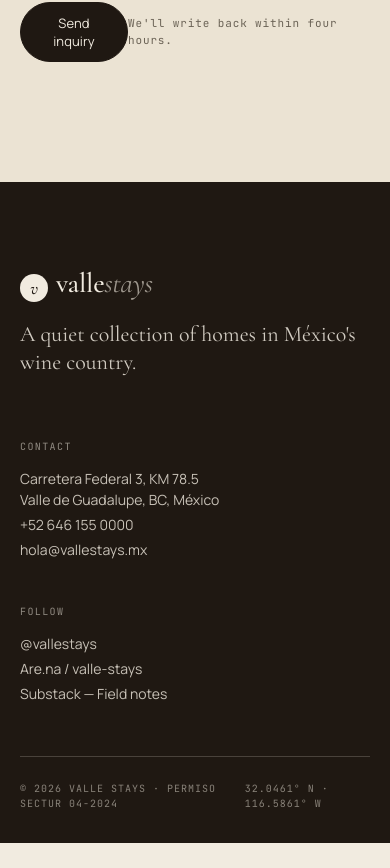
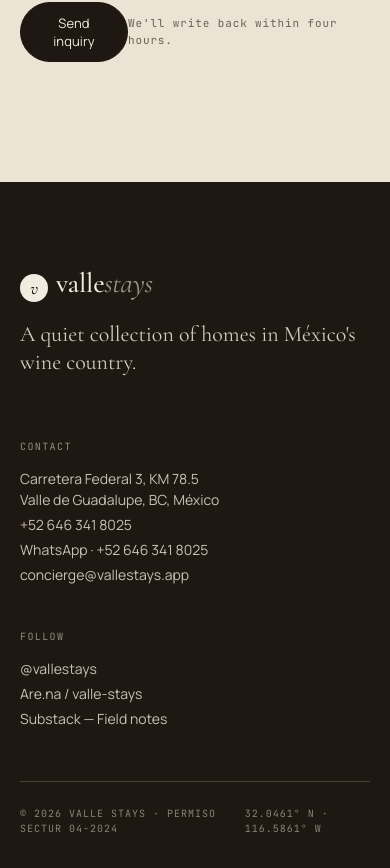
Before and after one commit to christian2889/vallestays, a Next.js app: page / in a window 390 px wide. Shown: the part 7444-8312 px from the top of the page. Before the commit the page ends 8287 px from the top, so only its background shows below. Built offline with nearby package versions, Linux system fonts and the light colour scheme; no server answers; the database is empty.

Commit message:
Update footer contact info with clickable phone, WhatsApp, email links

```diff
--- a/app/globals.css
+++ b/app/globals.css
@@ -542,6 +542,8 @@ main { position: relative; z-index: 2; }
   margin-bottom: 4px;
   color: color-mix(in srgb, var(--vs-bg) 80%, transparent);
 }
+.vs-footer-link { color: inherit; text-decoration: none; }
+.vs-footer-link:hover { text-decoration: underline; }
 .vs-footer-bot {
   max-width: 1440px; margin: 24px auto 0;
   display: flex; justify-content: space-between;
--- a/components/Footer.tsx
+++ b/components/Footer.tsx
@@ -24,8 +24,17 @@ export function Footer() {
           <div className="vs-footer-line" style={{ whiteSpace: "pre-line" }}>
             {t.footer.address}
           </div>
-          <div className="vs-footer-line">{t.footer.phone}</div>
-          <div className="vs-footer-line">{t.footer.email}</div>
+          <div className="vs-footer-line">
+            <a className="vs-footer-link" href="tel:+526463418025">{t.footer.phone}</a>
+          </div>
+          <div className="vs-footer-line">
+            <a className="vs-footer-link" href="https://wa.me/526463418025" target="_blank" rel="noopener noreferrer">
+              WhatsApp · {t.footer.whatsapp}
+            </a>
+          </div>
+          <div className="vs-footer-line">
+            <a className="vs-footer-link" href="mailto:concierge@vallestays.app">{t.footer.email}</a>
+          </div>
         </div>
         <div className="vs-footer-col">
           <div className="vs-footer-h">{t.footer.follow}</div>
--- a/lib/data.ts
+++ b/lib/data.ts
@@ -105,8 +105,9 @@ export const COPY = {
       tagline: "A quiet collection of homes in México's wine country.",
       contact: "Contact",
       address: "Carretera Federal 3, KM 78.5\nValle de Guadalupe, BC, México",
-      phone: "+52 646 155 0000",
-      email: "hola@vallestays.mx",
+      phone: "+52 646 341 8025",
+      whatsapp: "+52 646 341 8025",
+      email: "concierge@vallestays.app",
       follow: "Follow",
       legal: "© 2026 Valle Stays · Permiso SECTUR 04-2024",
     },
@@ -196,8 +197,9 @@ export const COPY = {
       tagline: "Una colección discreta de casas en el país del vino mexicano.",
       contact: "Contacto",
       address: "Carretera Federal 3, KM 78.5\nValle de Guadalupe, BC, México",
-      phone: "+52 646 155 0000",
-      email: "hola@vallestays.mx",
+      phone: "+52 646 341 8025",
+      whatsapp: "+52 646 341 8025",
+      email: "concierge@vallestays.app",
       follow: "Síguenos",
       legal: "© 2026 Valle Stays · Permiso SECTUR 04-2024",
     },
```
